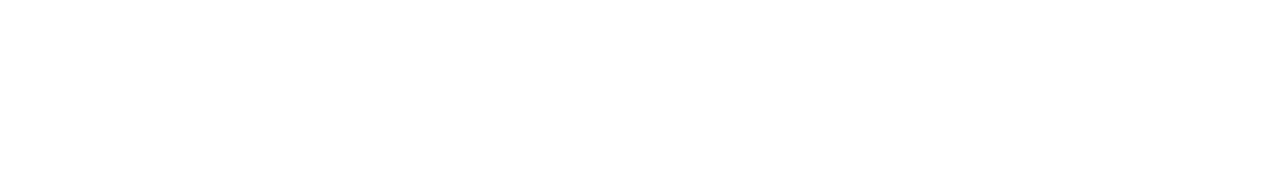
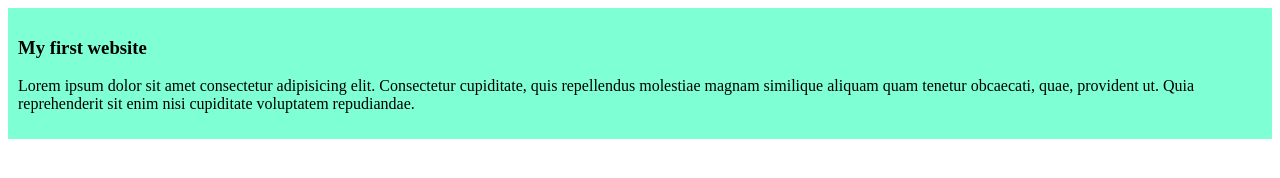
Before and after one commit to shehab99d/my-simple-website, a plain HTML site: page index.html in a window 1280 px wide. Drawn offline with Linux system fonts and the light colour scheme.

Commit message:
addedthe first blog

```diff
--- /dev/null
+++ b/blog.css
@@ -0,0 +1,5 @@
+div{
+    background-color: aquamarine;
+
+    padding: 10px;
+}
--- a/index.html
+++ b/index.html
@@ -4,8 +4,12 @@
     <meta charset="UTF-8">
     <meta name="viewport" content="width=device-width, initial-scale=1.0">
     <title>My Simple Website</title>
+    <link rel="stylesheet" href="blog.css">
 </head>
 <body>
-
+   <div>
+    <h3>My first website</h3>
+    <p>Lorem ipsum dolor sit amet consectetur adipisicing elit. Consectetur cupiditate, quis repellendus molestiae magnam similique aliquam quam tenetur obcaecati, quae, provident ut. Quia reprehenderit sit enim nisi cupiditate voluptatem repudiandae.</p>
+   </div>
 </body>
 </html>
```
